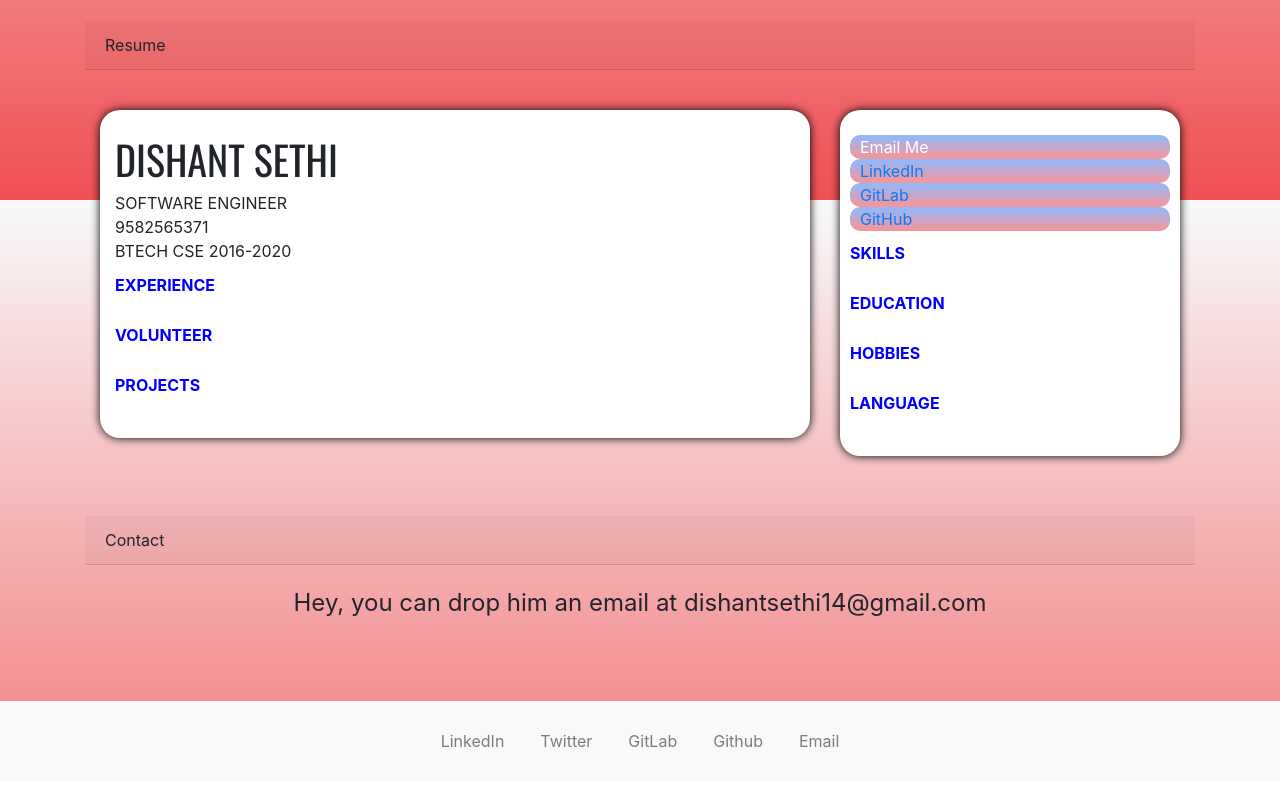
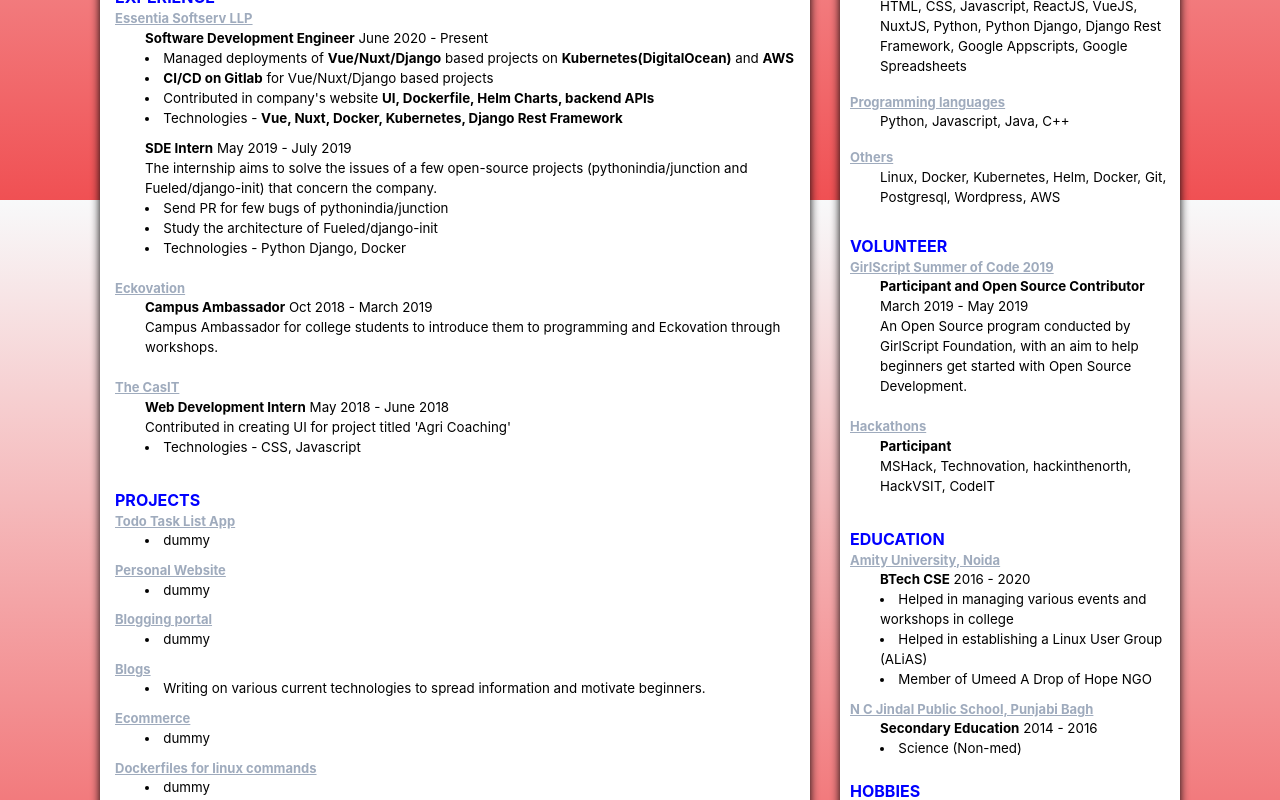
Before and after one commit to dishantsethi/website, a React (Create React App) app: page / in a window 1280 px wide. Shown: the part 1400-2200 px from the top of the page. Built offline with nearby package versions, Linux system fonts and the light colour scheme.

Commit message:
resume update

```diff
--- a/src/components/RightSidebar.js
+++ b/src/components/RightSidebar.js
@@ -17,16 +17,83 @@
                 <a href="https://github.com/dishantsethi" rel="noreferrer" target="_blank">GitHub</a>
             </div>
             <div className="skills">
-                <p>SKILLS</p>
+                <div>SKILLS</div>
+                <div>
+                    <p className="jobs">Web Technologies</p>
+                    <div className="jobs__desc">
+                        <div>
+                            <p>HTML, CSS, Javascript, ReactJS, VueJS, NuxtJS, Python, Python Django, Django Rest Framework, Google Appscripts, Google Spreadsheets</p>
+                        </div>
+                    </div>
+                    <p className="jobs">Programming languages</p>
+                    <div className="jobs__desc">
+                        <div>
+                            <p>Python, Javascript, Java, C++</p>
+                        </div>
+                    </div>
+                    <p className="jobs">Others</p>
+                    <div className="jobs__desc">
+                        <div>
+                            <p>Linux, Docker, Kubernetes, Helm, Docker, Git, Postgresql, Wordpress, AWS</p>
+                        </div>
+                    </div>
+                </div>
+            </div>
+            <div className="volunteer">
+                <div>VOLUNTEER</div>
+                <div style={{ marginBottom: 20 }}>
+                    <p className="jobs">GirlScript Summer of Code 2019</p>
+                    <div className="jobs__desc">
+                        <strong>Participant and Open Source Contributor</strong> March 2019 - May 2019
+                        <div>
+                        An Open Source program conducted by GirlScript Foundation, with an aim to help beginners get started with Open Source Development.
+                        </div>
+                    </div>
+                </div>
+                <div style={{ marginBottom: 20 }}>
+                    <p className="jobs">Hackathons</p>
+                    <div className="jobs__desc">
+                        <strong>Participant</strong>
+                        <div>
+                        MSHack, Technovation, hackinthenorth, HackVSIT, CodeIT
+                        </div>
+                    </div>
+                </div>
             </div>
             <div className="education">
-                <p>EDUCATION</p>
+            <div>EDUCATION</div>
+                <div>
+                    <p className="jobs">Amity University, Noida</p>
+                    <div className="jobs__desc">
+                        <strong>BTech CSE</strong> 2016 - 2020
+                        <div>
+                            <li>Helped in managing various events and workshops in college</li>
+                            <li>Helped in establishing a Linux User Group (ALiAS)</li>
+                            <li>Member of Umeed A Drop of Hope NGO</li>
+                        </div>
+                    </div>
+                </div>
+                <div>
+                    <p className="jobs">N C Jindal Public School, Punjabi Bagh</p>
+                    <div className="jobs__desc">
+                        <strong>Secondary Education</strong> 2014 - 2016
+                        <div>
+                            <li>Science (Non-med)</li>
+                        </div>
+                    </div>
+                </div>
             </div>
             <div className="hobbies">
-                <p>HOBBIES</p>
+                HOBBIES
+                <div className="jobs__desc">
+                Gym, Cricket
+                </div>
             </div>
             <div className="language">
-                <p>LANGUAGE</p>
+                LANGUAGES
+                <div className="jobs__desc">
+                English,  French (Basic), Hindi
+                </div>
             </div>
         </div>
     )
--- a/src/components/Sidebar.js
+++ b/src/components/Sidebar.js
@@ -14,13 +14,92 @@
                 BTECH CSE 2016-2020
             </div>
             <div className="experience">
-                <p>EXPERIENCE</p>
-            </div>
-            <div className="volunteer">
-                <p>VOLUNTEER</p>
+                <div>EXPERIENCE</div>
+                <div style={{ marginBottom: 20 }}>
+                    <p className="jobs">Essentia Softserv LLP</p>
+                    <div className="jobs__desc">
+                        <strong>Software Development Engineer</strong> June 2020 - Present
+                        <div>
+                        <li>Managed deployments of <strong>Vue/Nuxt/Django</strong> based projects on <strong>Kubernetes(DigitalOcean)</strong> and <strong>AWS</strong></li>
+                        <li><strong>CI/CD on Gitlab</strong> for Vue/Nuxt/Django based projects</li>
+                        <li>Contributed in company's website <strong>UI, Dockerfile, Helm Charts, backend APIs</strong> </li>
+                        <li>Technologies - <strong>Vue, Nuxt, Docker, Kubernetes, Django Rest Framework</strong> </li>
+                        </div>
+                    </div>
+                    <div className="jobs__desc">
+                        <strong>SDE Intern</strong> May 2019 - July 2019
+                        <div>
+                        The internship aims to solve the issues of a few open-source projects (pythonindia/junction and Fueled/django-init) that concern the company.
+                        <li>Send PR for few bugs of pythonindia/junction</li>
+                        <li>Study the architecture of Fueled/django-init</li>
+                        <li>Technologies - Python Django, Docker</li>
+                        </div>
+                    </div>
+                </div>
+                <div style={{ marginBottom: 20 }}>
+                    <p className="jobs">Eckovation</p>
+                    <div className="jobs__desc">
+                        <strong>Campus Ambassador</strong> Oct 2018 - March 2019
+                        <div>
+                        Campus Ambassador for college students to introduce them to programming and Eckovation through workshops.
+                        </div>
+                    </div>
+                </div>
+                <div style={{ marginBottom: 20 }}>
+                    <p className="jobs">The CasIT</p>
+                    <div className="jobs__desc">
+                        <strong>Web Development Intern</strong> May 2018 - June 2018
+                        <div>
+                        Contributed in creating UI for project titled 'Agri Coaching'
+                        <li>Technologies - CSS, Javascript</li>
+                        </div>
+                    </div>
+                </div>
             </div>
             <div className="projects">
-                <p>PROJECTS</p>
+                <div>PROJECTS</div>
+                <div style={{ marginBottom: 0 }}>
+                    <p className="jobs">Todo Task List App</p>
+                    <div className="jobs__desc">
+                    <li>dummy</li>
+                    </div>
+                </div>
+                <div style={{ marginBottom: 0 }}>
+                    <p className="jobs">Personal Website</p>
+                    <div className="jobs__desc">
+                    <li>dummy</li>
+                    </div>
+                </div>
+                <div style={{ marginBottom: 0 }}>
+                    <p className="jobs">Blogging portal </p>
+                    <div className="jobs__desc">
+                    <li>dummy</li>
+                    </div>
+                </div>
+                <div style={{ marginBottom: 0 }}>
+                    <p className="jobs">Blogs</p>
+                    <div className="jobs__desc">
+                    <li>Writing on various current technologies to spread information and motivate beginners.</li>
+                    </div>
+                </div>
+                <div style={{ marginBottom: 0 }}>
+                    <p className="jobs">Ecommerce</p>
+                    <div className="jobs__desc">
+                    <li>dummy</li>
+                    </div>
+                </div>
+                <div style={{ marginBottom: 0 }}>
+                    <p className="jobs">Dockerfiles for linux commands </p>
+                    <div className="jobs__desc">
+                    <li>dummy</li>
+                    </div>
+                </div>
+                <div style={{ marginBottom: 0 }}>
+                    <p className="jobs">Helm Chats</p>
+                    <div className="jobs__desc">
+                    <li>dummy</li>
+                    </div>
+                </div>
             </div>
         </div>
     )
--- a/src/components/TechStack.js
+++ b/src/components/TechStack.js
@@ -6,7 +6,7 @@
       <div className="container">
         <Card.Header>Technology Stack</Card.Header>
         <h2 className="container-fluid">
-          <Badge pill variant="secondary" className="tech">Python</Badge>{' '}
+          <Badge pill variant="secondary" className="tech">Python<br/></Badge>{' '}
           <Badge pill variant="secondary" className="tech">Django</Badge>{' '}
           <Badge pill variant="secondary" className="tech">DjangoRestFramework</Badge>{' '}
           <Badge pill variant="secondary" className="tech">Java</Badge>{' '}
--- a/src/index.css
+++ b/src/index.css
@@ -31,8 +31,9 @@
 }
 
 .tech{
-  margin: 20px;
-  width: 300px;
+  margin: 10px;
+  min-width: 124px;
+  max-width: fit-content;
 }
 
 .contact{
@@ -91,6 +92,22 @@
   width: 100%;
   min-height: 80px;
 }
+
+.jobs{
+  color: #9fabbd;
+  text-decoration: underline;
+  font-size: small;
+  margin-bottom: 0;
+}
+
+.jobs__desc{
+  margin-bottom: 10px;
+  font-size: smaller;
+  color: #000000;
+  font-weight: lighter;
+  padding-left: 30px;
+}
+
 
 .experience{
   padding-top: 10px;
```
